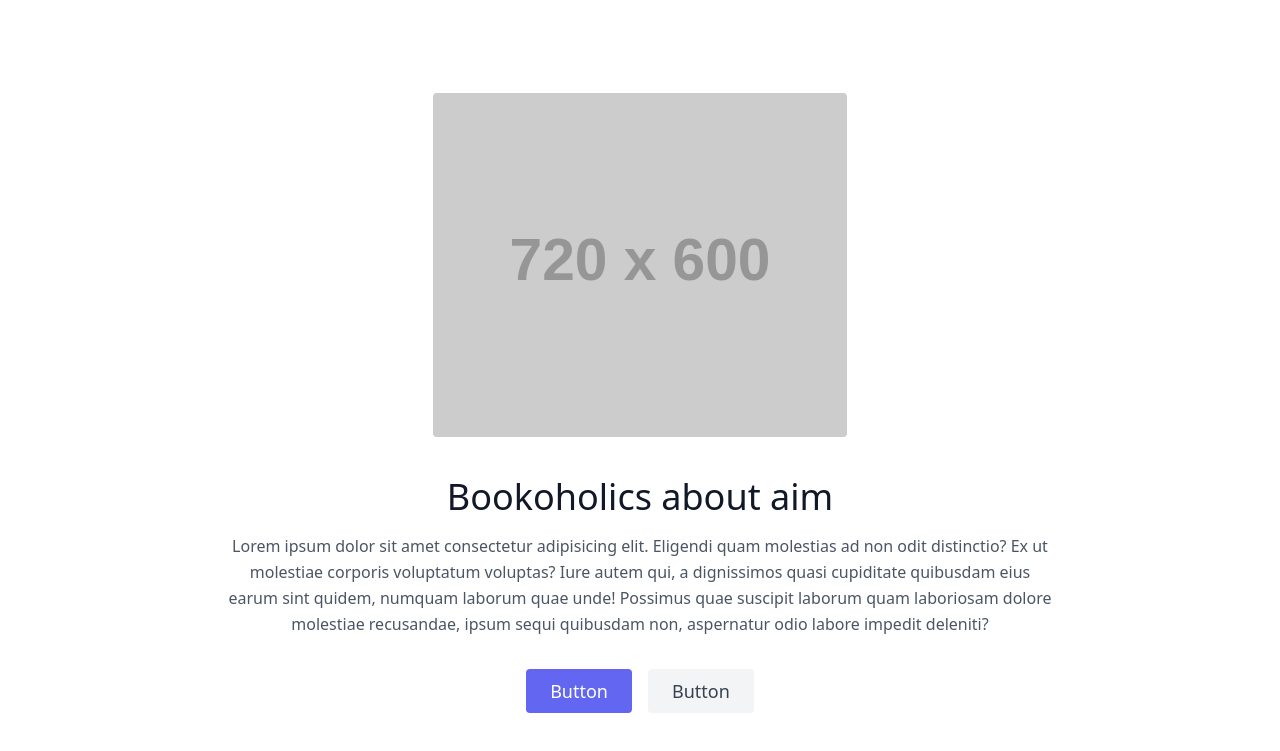
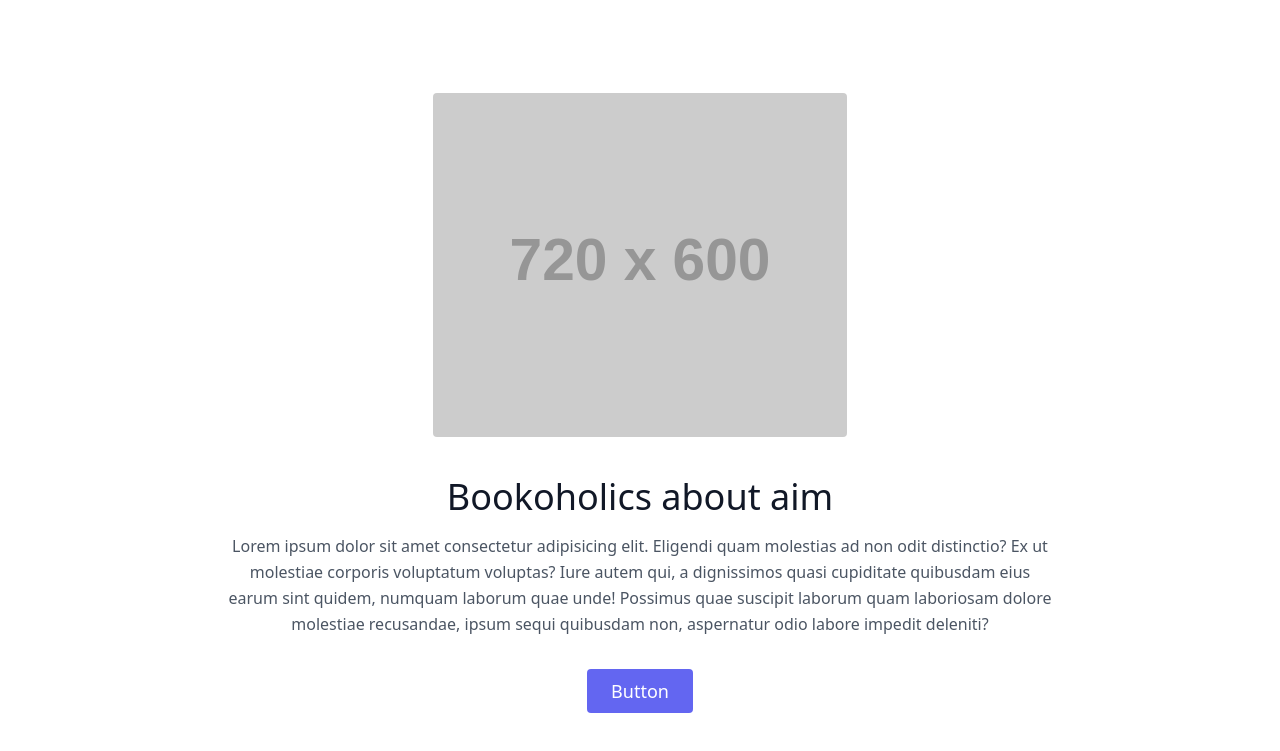
Before and after one commit to cfcgecr/bookoholics, a plain HTML site: page public/about.html in a window 1280 px wide. Shown: the part 127-878 px from the top of the page. Drawn offline with nearby package versions, Linux system fonts and the light colour scheme; placeholder pictures from the web are drawn by us.

```diff
--- a/public/about.html
+++ b/public/about.html
@@ -42,7 +42,7 @@
             <p class="mb-8 leading-relaxed">Lorem ipsum dolor sit amet consectetur adipisicing elit. Eligendi quam molestias ad non odit distinctio? Ex ut molestiae corporis voluptatum voluptas? Iure autem qui, a dignissimos quasi cupiditate quibusdam eius earum sint quidem, numquam laborum quae unde! Possimus quae suscipit laborum quam laboriosam dolore molestiae recusandae, ipsum sequi quibusdam non, aspernatur odio labore impedit deleniti?</p>
             <div class="flex justify-center">
               <button class="inline-flex text-white bg-indigo-500 border-0 py-2 px-6 focus:outline-none hover:bg-indigo-600 rounded text-lg">Button</button>
-              <button class="ml-4 inline-flex text-gray-700 bg-gray-100 border-0 py-2 px-6 focus:outline-none hover:bg-gray-200 rounded text-lg">Button</button>
+
             </div>
           </div>
         </div>
```
